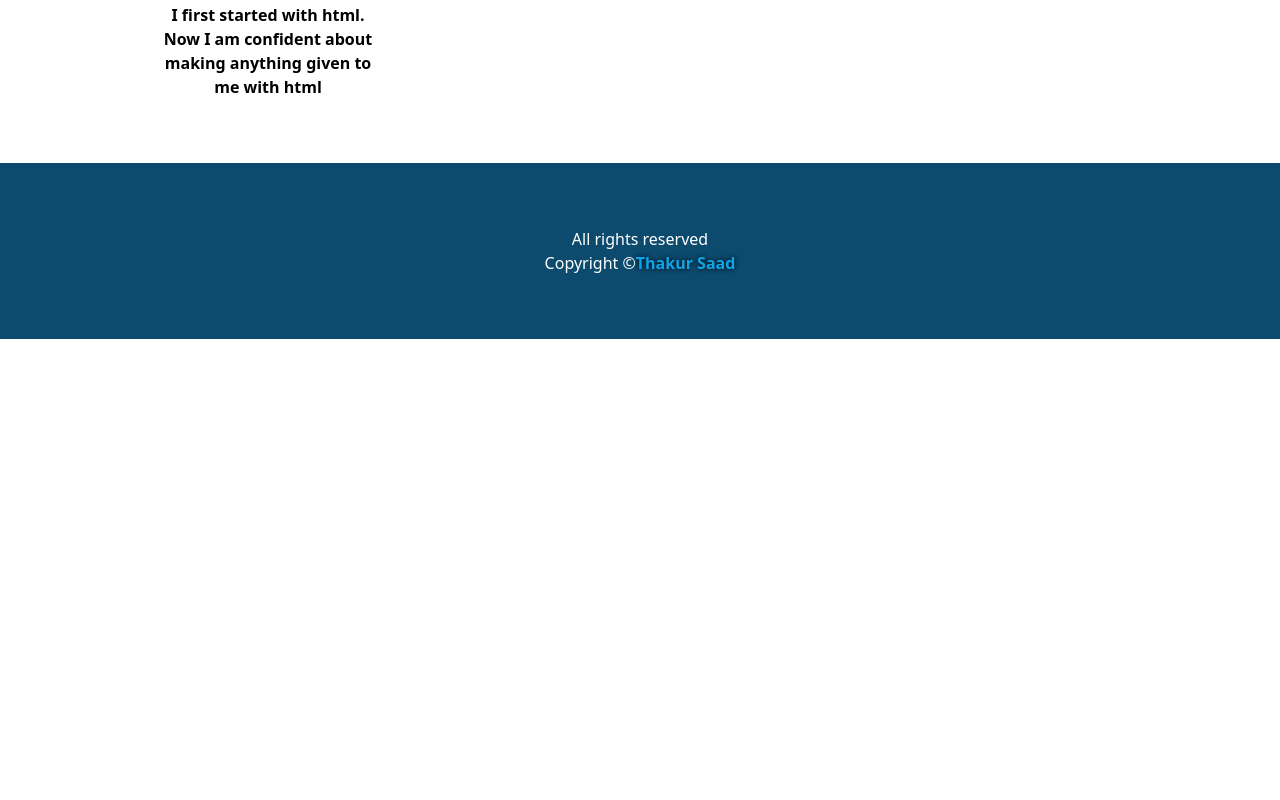
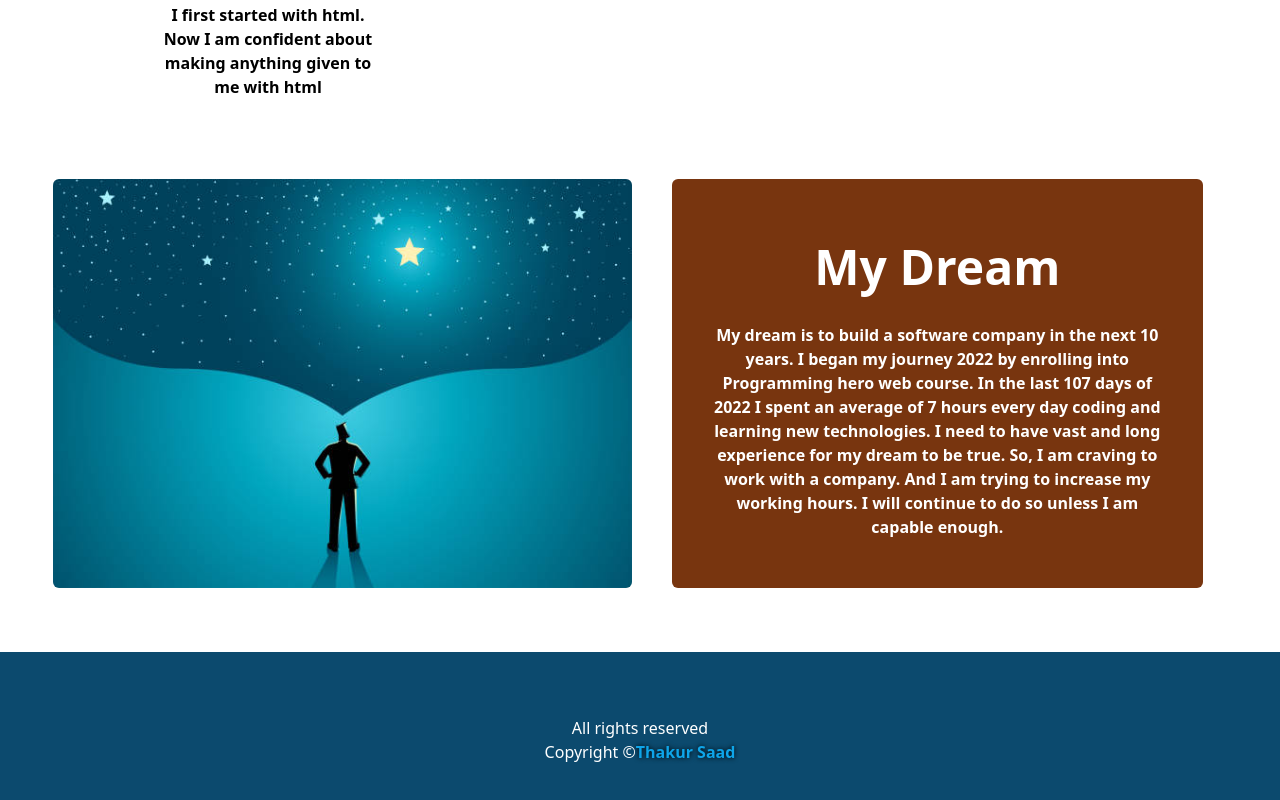
Before and after one commit to ThakurSaad/visa-plus, a React (Create React App) app: page /aboutme in a window 1280 px wide. Shown: the part 1252-2052 px from the top of the page. Before the commit the page ends 1591 px from the top, so only its background shows below. Built offline with nearby package versions, Linux system fonts and the light colour scheme; no server answers.

Commit message:
dream component

```diff
--- a/src/components/AboutMe/AboutMe/AboutMe.js
+++ b/src/components/AboutMe/AboutMe/AboutMe.js
@@ -2,12 +2,14 @@ import React from "react";
 import "./AboutMe.css";
 import Banner from "../Banner/Banner";
 import Technology from "../Technology/Technology";
+import Dream from "../Dream/Dream";
 
 const AboutMe = () => {
   return (
     <div>
       <Banner></Banner>
       <Technology></Technology>
+      <Dream></Dream>
     </div>
   );
 };
--- /dev/null
+++ b/src/components/AboutMe/Dream/Dream.js
@@ -0,0 +1,28 @@
+import React from "react";
+import dream from "../../../images/dream.jpg";
+
+const Dream = () => {
+  return (
+    <section className="dream grid gap-4 justify-items-center items-center md:grid-cols-2 w-11/12 mx-auto mt-8 md:mt-20">
+      <div>
+        <img className="rounded-md" src={dream} alt="" />
+      </div>
+      <div className="dream-description md:w-11/12 rounded-md mx-auto bg-amber-900 hover:bg-violet-900 duration-200 h-full p-8">
+        <h3 className="text-center font-bold text-5xl text-white my-8">
+          My Dream
+        </h3>
+        <p className="font-semibold text-center text-white">
+          My dream is to build a software company in the next 10 years. I began
+          my journey 2022 by enrolling into Programming hero web course. In the
+          last 107 days of 2022 I spent an average of 7 hours every day coding
+          and learning new technologies. I need to have vast and long experience
+          for my dream to be true. So, I am craving to work with a company. And
+          I am trying to increase my working hours. I will continue to do so
+          unless I am capable enough.
+        </p>
+      </div>
+    </section>
+  );
+};
+
+export default Dream;
```
Also changed, not shown: src/components/AboutMe/Dream/Dream.css (added), src/images/dream.jpg (added).
